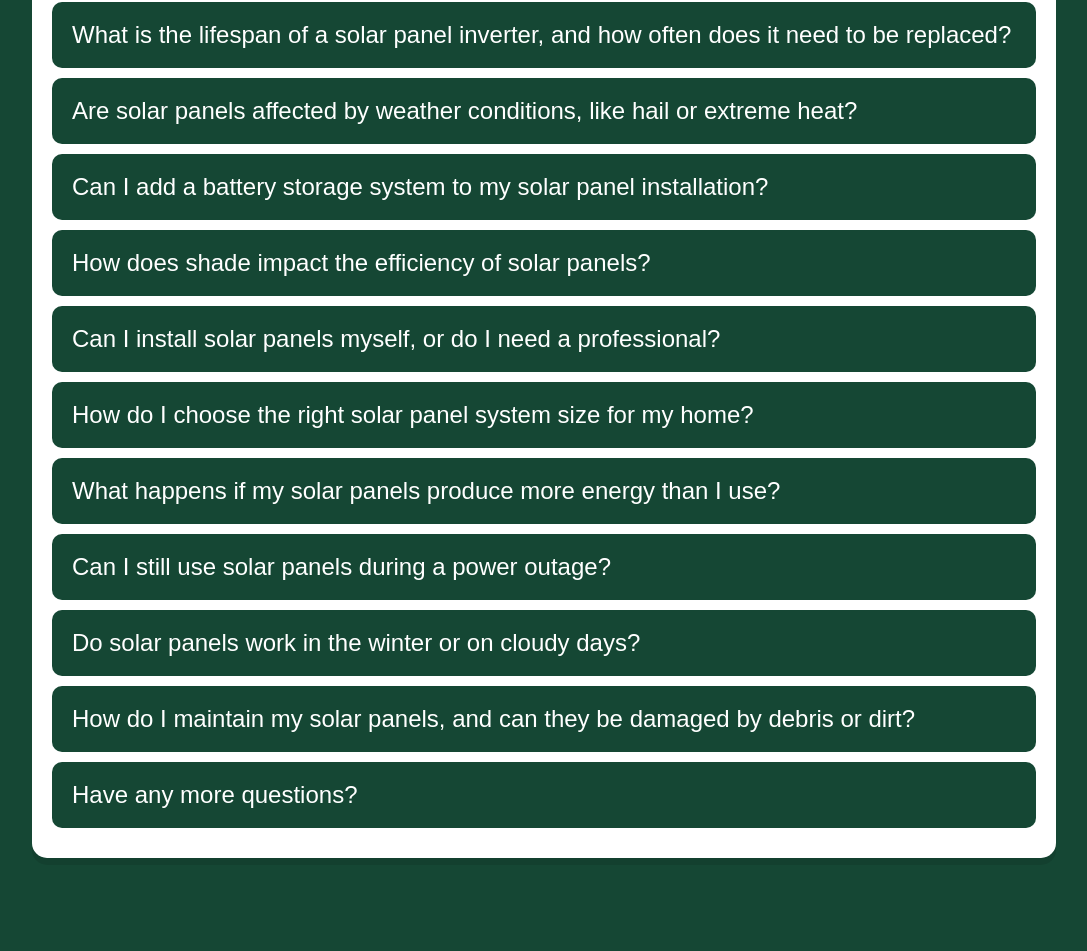
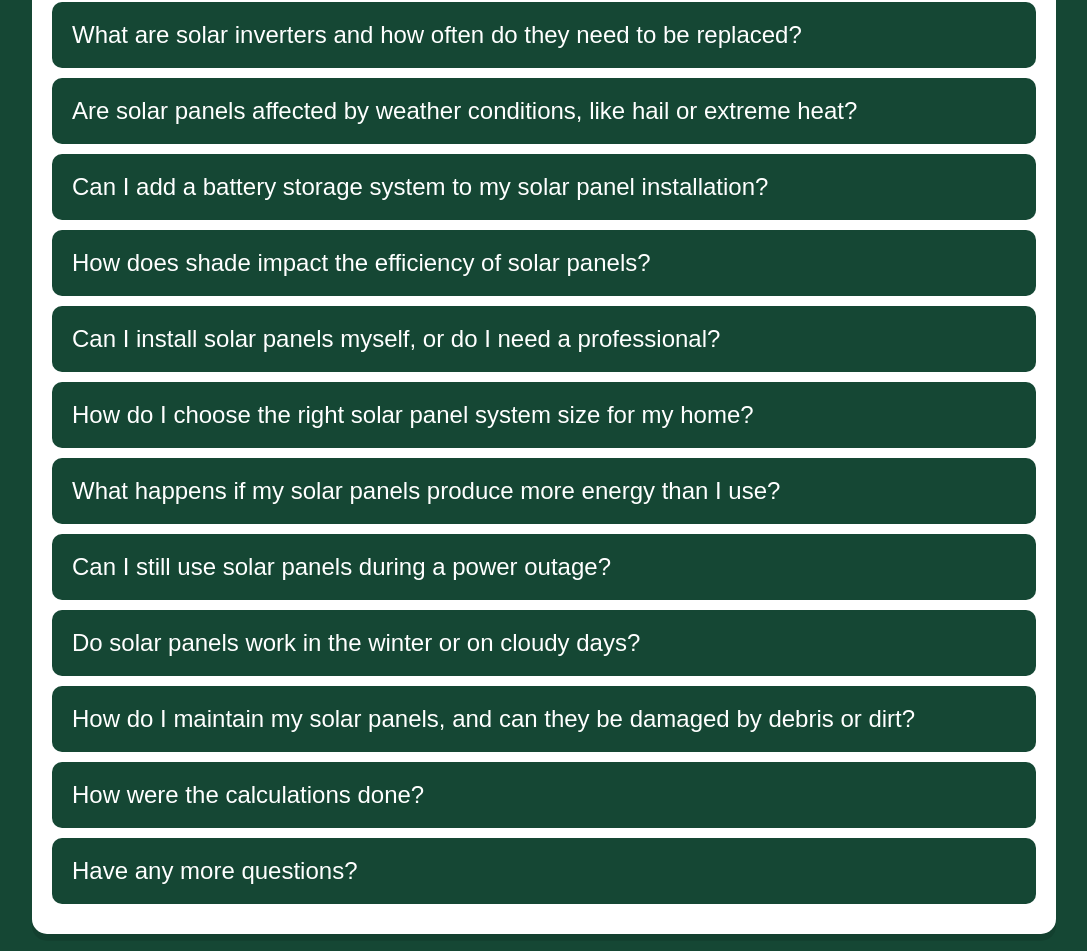
Before and after one commit to UTDallasEPICS/Residential-Solar-Calculator, a React (Create React App) app: page /faq in a window 1280 px wide. Shown: the part 1056-2007 px from the top of the page, without its empty margins (96-1183 px from the left). Before the commit the page ends 1934 px from the top, so only its background shows below. Built offline with nearby package versions, Linux system fonts and the light colour scheme.

Commit message:
updated the FAQ questions

```diff
--- a/src/components/faq.js
+++ b/src/components/faq.js
@@ -48,8 +48,8 @@ const FAQ = () => {
             answer: "Most installations take 1-3 days once permits are approved. The overall process, including permitting, can take 4-8 weeks. Installation depends on system size and roof complexity. Local regulations in Dallas-Fort Worth may impact timing. Installers manage permits, scheduling, and final inspections."
         },
         {
-            question: "What is the lifespan of a solar panel inverter, and how often does it need to be replaced?",
-            answer: "Solar inverters typically last 10-15 years, depending on the type and brand. They may need to be replaced once or twice over the life of the solar panel system. Some newer models may last longer, especially if they are micro-inverters, which have a higher lifespan compared to string inverters."
+            question: "What are solar inverters and how often do they need to be replaced? ",
+            answer: "Solar inverters convert the electricity the solar panels generate (DC) electricity to (AC) electricity which is used by home appliances. Solar inverters typically last 10-15 years, depending on the type and brand. They may need to be replaced once or twice over the life of the solar panel system. Some newer models may last longer, especially if they are micro-inverters, which have a higher lifespan compared to string inverters."
         },
         {
             question: "Are solar panels affected by weather conditions, like hail or extreme heat?",
@@ -88,8 +88,12 @@ const FAQ = () => {
             answer: "Maintenance is minimal and typically involves periodic cleaning to remove debris, dirt, and leaves. Regular checks ensure panels stay efficient. Solar panels are durable, but heavy debris could potentially cause damage. In most cases, rain helps keep them clean, and professional maintenance checks can ensure optimal performance."
         },
         {
+            question: "How were the calculations done?",
+            answer: "These calculations were done using PVWatts to track the amount of potential solar energy produced and determine the configuration of the solar energy system."
+        },
+        {
             question: "Have any more questions?",
-            answer: "Please feel free to contact us at (insert email here)"
+            answer: "For more information on solar energy systems, visit https://www.epa.gov/hw/solar-panel-frequent-questions. Or contact us at https://sustainability.utdallas.edu/contact/."
         }
     ];
 
```
